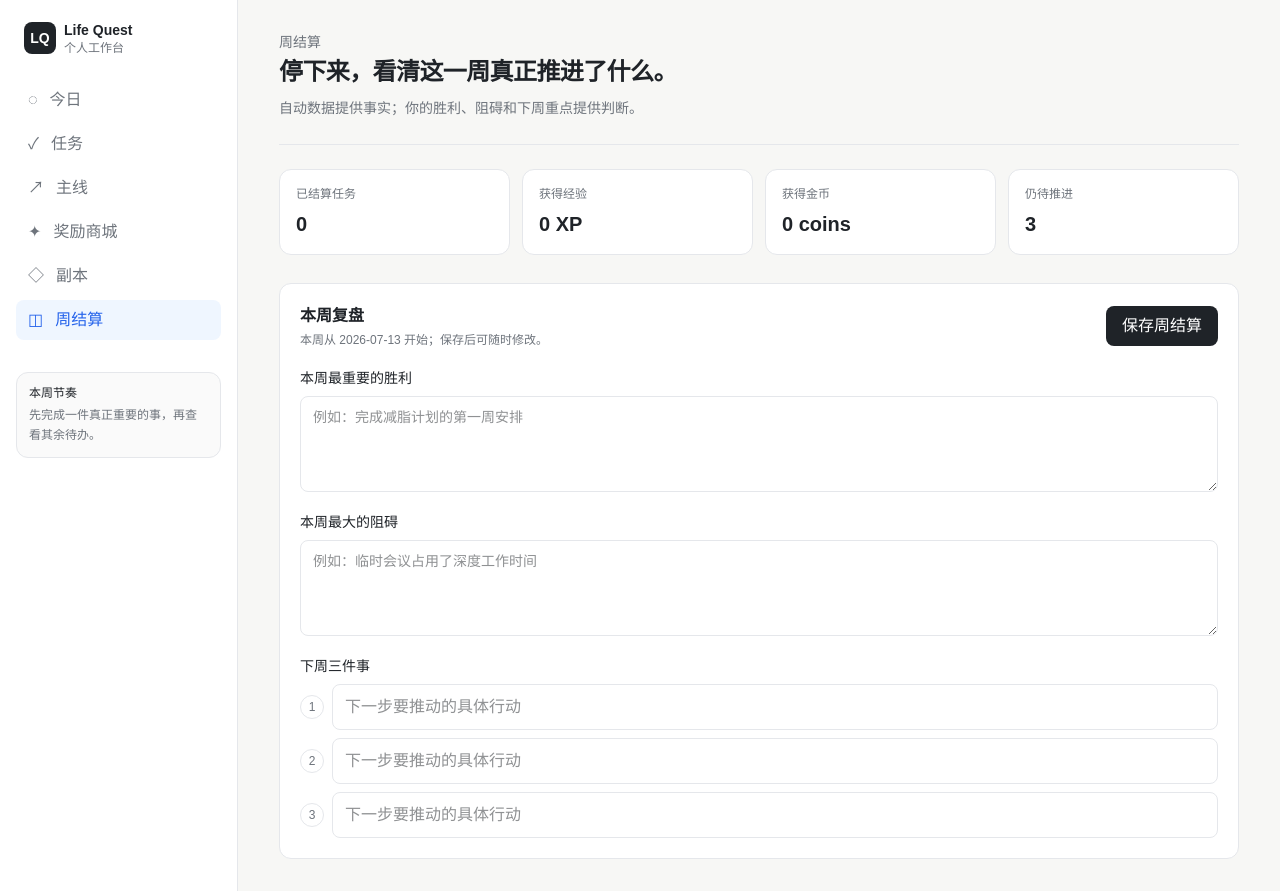
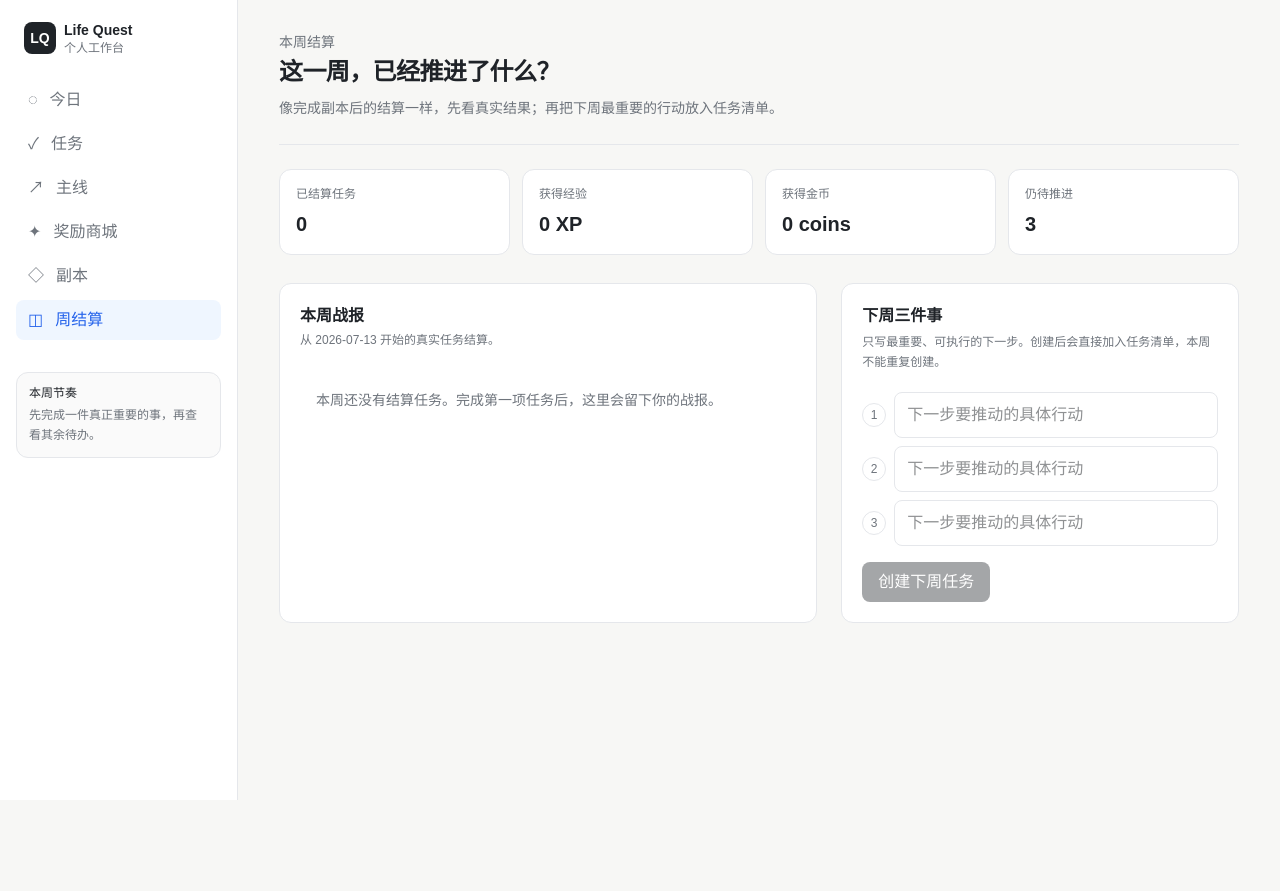
Before and after one commit to Dong-Sky/life-quest, a Next.js app: page /reviews in a window 1280 px wide. After the commit the page ends 800 px from the top, so only its background shows below. Built offline with nearby package versions, Linux system fonts and the light colour scheme.

Commit message:
feat: make weekly settlement create next quests

```diff
--- a/app/reviews/page.tsx
+++ b/app/reviews/page.tsx
@@ -1,34 +1,75 @@
 "use client";
 
+import Link from "next/link";
 import { useState } from "react";
-import { getPrototypeWeeklyReviewSummary, getPrototypeWeekKey, initialPrototypeState, readPrototypeState, type PrototypeState, upsertPrototypeWeeklyReview, writePrototypeState } from "@/src/prototype/state";
+import { createPrototypeWeeklyPlan, getPrototypeWeeklyReviewSummary, getPrototypeWeekKey, initialPrototypeState, readPrototypeState, type PrototypeState, writePrototypeState } from "@/src/prototype/state";
 
 export default function ReviewsPage() {
   const [state, setState] = useState<PrototypeState>(() => typeof window === "undefined" ? initialPrototypeState() : readPrototypeState());
+  const [priorities, setPriorities] = useState(["", "", ""]);
   const now = new Date();
-  const current = state.reviews.find((review) => review.weekKey === getPrototypeWeekKey(now));
-  const [wins, setWins] = useState(current?.wins ?? "");
-  const [blockers, setBlockers] = useState(current?.blockers ?? "");
-  const [priorities, setPriorities] = useState<string[]>(current?.nextPriorities.length ? [...current.nextPriorities, "", "", ""].slice(0, 3) : ["", "", ""]);
+  const weekKey = getPrototypeWeekKey(now);
   const summary = getPrototypeWeeklyReviewSummary(state, now);
-  const save = () => {
-    const next = upsertPrototypeWeeklyReview(state, now, { wins, blockers, nextPriorities: priorities });
+  const plan = state.weeklyPlans.find((item) => item.sourceWeekKey === weekKey);
+  const settledQuests = state.quests.filter((quest) => quest.completedAt && getPrototypeWeekKey(new Date(quest.completedAt)) === weekKey);
+  const plannedQuests = plan ? plan.questIds.map((questId) => state.quests.find((quest) => quest.id === questId)).filter(Boolean) : [];
+
+  const createPlan = () => {
+    const next = createPrototypeWeeklyPlan(state, now, priorities);
+    if (next === state) return;
     writePrototypeState(next);
     setState(next);
   };
 
   return <div className="mx-auto max-w-5xl px-5 py-8 sm:px-8">
-    <header className="border-b border-[var(--line)] pb-6"><p className="text-sm text-[var(--muted)]">周结算</p><h1 className="mt-1 text-2xl font-semibold tracking-tight">停下来，看清这一周真正推进了什么。</h1><p className="mt-2 text-sm leading-6 text-[var(--muted)]">自动数据提供事实；你的胜利、阻碍和下周重点提供判断。</p></header>
-    <section className="mt-6 grid gap-3 sm:grid-cols-4"><Metric label="已结算任务" value={summary.completedQuests} /><Metric label="获得经验" value={`${summary.xpEarned} XP`} /><Metric label="获得金币" value={`${summary.coinsEarned} coins`} /><Metric label="仍待推进" value={summary.openQuests} /></section>
-    <section className="mt-7 rounded-xl border border-[var(--line)] bg-white p-5"><div className="flex flex-wrap items-center justify-between gap-3"><div><h2 className="text-base font-semibold">本周复盘</h2><p className="mt-1 text-xs text-[var(--muted)]">本周从 {summary.weekKey} 开始；保存后可随时修改。</p></div><button className="rounded-lg bg-[var(--ink)] px-4 py-2 text-sm font-medium text-white" onClick={save} type="button">保存周结算</button></div><div className="mt-5 grid gap-5"><Field label="本周最重要的胜利" placeholder="例如：完成减脂计划的第一周安排" value={wins} onChange={setWins} /><Field label="本周最大的阻碍" placeholder="例如：临时会议占用了深度工作时间" value={blockers} onChange={setBlockers} /><div><p className="text-sm font-medium">下周三件事</p><div className="mt-2 space-y-2">{priorities.map((priority, index) => <label className="flex items-center gap-2" key={index}><span className="grid h-6 w-6 shrink-0 place-items-center rounded-full border border-[var(--line)] text-xs text-[var(--muted)]">{index + 1}</span><input className="w-full rounded-lg border border-[var(--line)] px-3 py-2.5 text-sm outline-none focus:border-[var(--accent)]" onChange={(event) => setPriorities((currentPriorities) => currentPriorities.map((item, itemIndex) => itemIndex === index ? event.target.value : item))} placeholder="下一步要推动的具体行动" value={priority} /></label>)}</div></div></div></section>
-    {state.reviews.filter((review) => review.weekKey !== summary.weekKey).length ? <section className="mt-7"><h2 className="text-base font-semibold">最近周结算</h2><div className="mt-3 space-y-3">{state.reviews.filter((review) => review.weekKey !== summary.weekKey).slice(0, 3).map((review) => <article className="rounded-xl border border-[var(--line)] bg-white p-4" key={review.id}><p className="text-xs text-[var(--muted)]">{review.weekKey} 当周</p><p className="mt-2 font-medium">{review.wins || "未记录本周胜利"}</p></article>)}</div></section> : null}
+    <header className="border-b border-[var(--line)] pb-6">
+      <p className="text-sm text-[var(--muted)]">本周结算</p>
+      <h1 className="mt-1 text-2xl font-semibold tracking-tight">这一周，已经推进了什么？</h1>
+      <p className="mt-2 text-sm leading-6 text-[var(--muted)]">像完成副本后的结算一样，先看真实结果；再把下周最重要的行动放入任务清单。</p>
+    </header>
+
+    <section className="mt-6 grid gap-3 sm:grid-cols-4">
+      <Metric label="已结算任务" value={summary.completedQuests} />
+      <Metric label="获得经验" value={`${summary.xpEarned} XP`} />
+      <Metric label="获得金币" value={`${summary.coinsEarned} coins`} />
+      <Metric label="仍待推进" value={summary.openQuests} />
+    </section>
+
+    <div className="mt-7 grid gap-6 lg:grid-cols-[1.15fr_0.85fr]">
+      <section className="rounded-xl border border-[var(--line)] bg-white p-5">
+        <div>
+          <h2 className="text-base font-semibold">本周战报</h2>
+          <p className="mt-1 text-xs text-[var(--muted)]">从 {summary.weekKey} 开始的真实任务结算。</p>
+        </div>
+        {settledQuests.length ? <div className="mt-5 divide-y divide-[var(--line)]">
+          {settledQuests.map((quest) => <article className="flex items-center justify-between gap-3 py-3" key={quest.id}>
+            <div className="min-w-0"><p className="truncate text-sm font-medium">{quest.title}</p><p className="mt-1 text-xs text-[var(--muted)]">已完成结算</p></div>
+            <p className="shrink-0 text-sm text-[var(--muted)]">+{quest.reward?.xp ?? 0} XP · +{quest.reward?.coins ?? 0} coins</p>
+          </article>)}
+        </div> : <p className="mt-5 rounded-lg bg-[var(--surface)] px-4 py-5 text-sm leading-6 text-[var(--muted)]">本周还没有结算任务。完成第一项任务后，这里会留下你的战报。</p>}
+      </section>
+
+      <section className="rounded-xl border border-[var(--line)] bg-white p-5">
+        <h2 className="text-base font-semibold">下周三件事</h2>
+        <p className="mt-1 text-xs leading-5 text-[var(--muted)]">只写最重要、可执行的下一步。创建后会直接加入任务清单，本周不能重复创建。</p>
+        {plan ? <div className="mt-5">
+          <div className="rounded-lg bg-[var(--surface)] p-4">
+            <p className="text-sm font-medium">已创建 {plannedQuests.length} 项下周任务</p>
+            {plannedQuests.length ? <ul className="mt-3 space-y-2 text-sm text-[var(--muted)]">{plannedQuests.map((quest) => <li key={quest?.id}>· {quest?.title}</li>)}</ul> : null}
+          </div>
+          <Link className="mt-4 inline-flex rounded-lg bg-[var(--ink)] px-4 py-2 text-sm font-medium text-white" href="/quests">前往任务清单</Link>
+        </div> : <div className="mt-5">
+          <div className="space-y-2">{priorities.map((priority, index) => <label className="flex items-center gap-2" key={index}>
+            <span className="grid h-6 w-6 shrink-0 place-items-center rounded-full border border-[var(--line)] text-xs text-[var(--muted)]">{index + 1}</span>
+            <input className="w-full rounded-lg border border-[var(--line)] px-3 py-2.5 text-sm outline-none focus:border-[var(--accent)]" onChange={(event) => setPriorities((items) => items.map((item, itemIndex) => itemIndex === index ? event.target.value : item))} placeholder="下一步要推动的具体行动" value={priority} />
+          </label>)}</div>
+          <button className="mt-4 rounded-lg bg-[var(--ink)] px-4 py-2 text-sm font-medium text-white disabled:cursor-not-allowed disabled:opacity-40" disabled={!priorities.some((priority) => priority.trim())} onClick={createPlan} type="button">创建下周任务</button>
+        </div>}
+      </section>
+    </div>
   </div>;
 }
 
 function Metric({ label, value }: { label: string; value: string | number }) {
   return <article className="rounded-xl border border-[var(--line)] bg-white p-4"><p className="text-xs text-[var(--muted)]">{label}</p><p className="mt-2 text-xl font-semibold">{value}</p></article>;
 }
-
-function Field({ label, placeholder, value, onChange }: { label: string; placeholder: string; value: string; onChange: (value: string) => void }) {
-  return <label className="grid gap-2 text-sm"><span className="font-medium">{label}</span><textarea className="min-h-24 resize-y rounded-lg border border-[var(--line)] px-3 py-2.5 outline-none focus:border-[var(--accent)]" onChange={(event) => onChange(event.target.value)} placeholder={placeholder} value={value} /></label>;
-}
```
